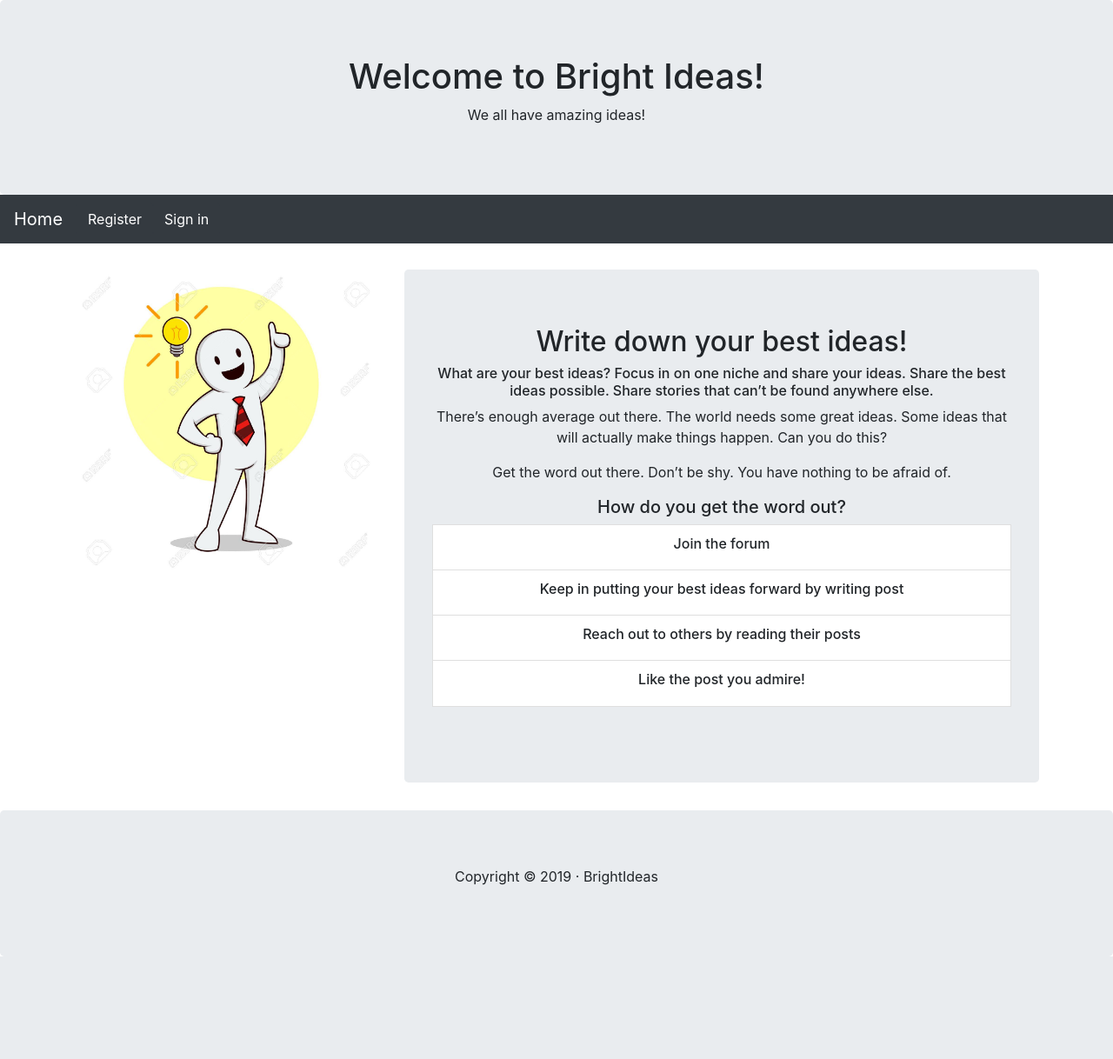
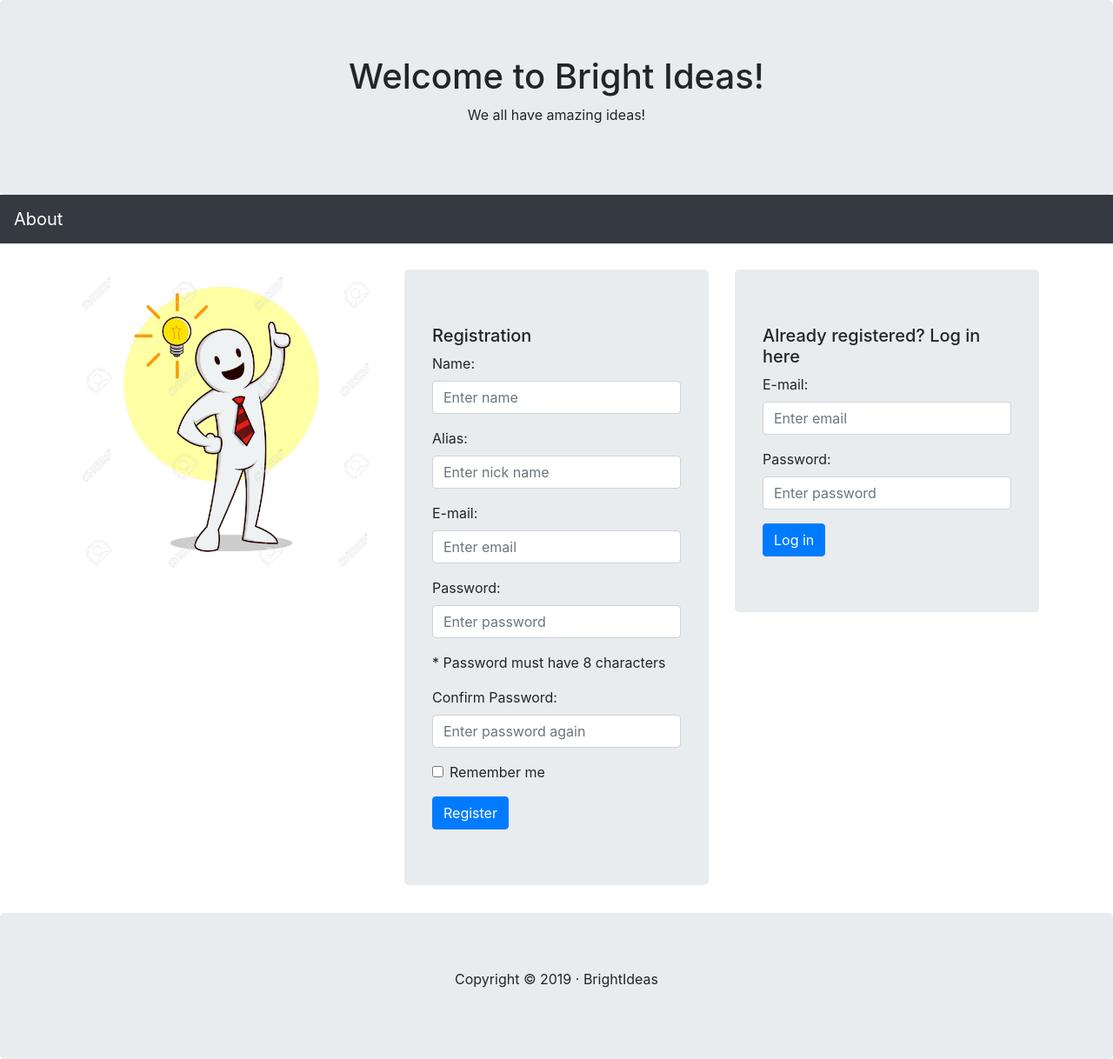
Before and after one commit to codingdojo-projects-algos-06-19/solo_project_arshiya, a Flask app: page /main in a window 1280 px wide. Shown: the whole page at 87% size. Before the commit the page ends 1100 px from the top, so only its background shows below. Run offline with Flask 2, Linux system fonts and the light colour scheme; some libraries are stand-ins or nearby versions.

Commit message:
modified templates and created server fileadded forms for crud operations

```diff
--- a/server.py
+++ b/server.py
@@ -9,29 +9,32 @@ import re
 EMAIL_REGEX = re.compile(r'^[a-zA-Z0-9.+_-]+@[a-zA-Z0-9._-]+\.[a-zA-Z]+$')
 PASS_REGEX = re.compile(r"^(?=.*[\d])(?=.*[A-Z])(?=.*[a-z])(?=.*[@#$])[\w\d@#$]{6,12}$")
 
+@app.route("/")
+def show_main():
+    return render_template("main.html")
 @app.route("/main")
 def show_main_forms():
-    return render_template("main.html")
+    return render_template("forms.html")
 
 @app.route('/process', methods=['POST'])
 def process():
     is_valid = True
-    if len(request.form['name']) < 1:
+    if len(request.form['name']) < 1 or len(request.form['alias']) < 1 or len(request.form['pwd']) < 1 or len(request.form['cpwd']) < 1 or len(request.form['email']) < 1:
         is_valid = False
-        flash("Please enter your name")
-    if len(request.form['alias']) < 1:
-    	is_valid = False
-    	flash("Please enter a nick name")
+        flash("Please make sure to enter all the fields!")
+        return redirect('/main')
     if request.form['pwd'] != request.form['cpwd']:
         is_valid = False
         flash("Passwords do not match!")
-
+        return redirect('/main')
     if not EMAIL_REGEX.match(request.form['email']):
         is_valid = False
         flash("Invalid email address!")
+        return redirect('/main')
     if not PASS_REGEX.match(request.form['pwd']):
         is_valid = False
         flash("Invalid password type! it should be of length range 6-12 and contain one uppercase, one lowercase, one digit and one special character")
+        return redirect('/main')
     if is_valid:
         hash_pass = bcrypt.generate_password_hash(request.form['pwd'])
         query = "INSERT INTO user_info(name, alias, email, password, created_at, updated_at) VALUES (%(fn)s, %(ln)s, %(eml)s, %(pass)s, NOW(), NOW());"
@@ -46,46 +49,116 @@ def process():
         flash("You are successfully added!")
     return redirect('/main')
 
-@app.route('/process_login', methods=['POST'])
+@app.route('/process-login', methods=['POST'])
 def login():
     is_valid = True
-    if len(request.form['email']) < 1:
+    if len(request.form['email']) < 1 or len(request.form['pwd']) < 1:
         is_valid = False
-        flash("Please enter your e-mail")
-    if len(request.form['pass']) < 1:
-    	is_valid = False
-    	flash("Please enter your password")
+        flash("Please enter your e-mail and password")
+        return redirect('/main')
     if not EMAIL_REGEX.match(request.form['email']):
         is_valid = False
         flash("Invalid email address!")
-    if not PASS_REGEX.match(request.form['pass']):
+        return redirect('/main')
+    if not PASS_REGEX.match(request.form['pwd']):
         is_valid = False
         flash("Invalid password type!")
+        return redirect('/main')
     if is_valid:
         query = "SELECT * from user_info where email=%(eml)s;"
         data = {'eml': request.form['email'] }
         mysql = connectToMySQL('solo_project')
         result = mysql.query_db(query, data)
         if result:
-            if bcrypt.check_password_hash(result[0]['password'], request.form['pass']):
+            if bcrypt.check_password_hash(result[0]['password'], request.form['pwd']):
                 session['userid'] = result[0]['id']
                 session['alias'] = result[0]['alias']
                 return redirect('/ideas')
     flash("You could not be logged in")
     return redirect("/main")
+@app.route('/process-idea', methods=['POST'])
+def save_ideas():
+    is_valid = True
+    if len(request.form['post']) < 1:
+        is_valid = False
+        flash("Please enter your post")
+        return redirect('/ideas')
+    if is_valid:
+        query = "INSERT INTO posts(user_id, post, created_at, updated_at) VALUES (%(uid)s, %(pos)s, NOW(), NOW());"
+        data = {
+            'uid': session['userid'],
+            'pos': request.form['post']
+        }
+        mysql = connectToMySQL('solo_project')
+        new_user = mysql.query_db(query, data)
+        flash("Your post is successfully added!")
+        return redirect('/ideas')
+    return redirect("/ideas")
 
 @app.route('/ideas')
 def success_login():
-    # query = "SELECT * FROM posts;"
-    # data2 = { 'id': session['userid']}
-    # mysql1 = connectToMySQL('solo_project')
-    # result1 = mysql1.query_db(query, data2)
+    query = "SELECT posts.user_id, posts.id, user_info.alias, posts.post FROM posts join user_info on user_info.id = posts.user_id;"
+    mysql1 = connectToMySQL('solo_project')
+    result = mysql1.query_db(query)
 
-    # query1 = "SELECT users.first_name, grants.granted_wish, grants.wish_date, grants.created_at, grants.likes, grants.id FROM users join app_wish.grants on users.id = grants.user_id;"
-    # mysql = connectToMySQL('app_wish')
-    # result2 = mysql.query_db(query1)
+    l_count = {}
+    for k in result:
+        print(k['id'])
+        query1 = "SELECT count(*) as likes FROM likes_info where posts_id=%(id)s;"
+        data = {'id': k['id'] }
+        mysql1 = connectToMySQL('solo_project')
+        result1 = mysql1.query_db(query1,data)
+        # print("###################################3")
+        # print(result1)
+        l_count[k['id']] = result1[0]['likes']
+    # print("***************************")
+    # print(result1)
+    # print(l_count)
 
-    return render_template('index.html')
+    return render_template('index.html', ideas=result, likes=l_count)
+
+@app.route('/likes/<post_id>/add_like',methods=['POST'])
+def add_like(post_id):
+    query = "INSERT INTO likes_info(posts_id, users_id, created_at, updated_at) VALUES (%(pid)s, %(uid)s, NOW(), NOW());"
+    data = {
+        'uid': session['userid'],
+        'pid': post_id
+    }
+    mysql = connectToMySQL('solo_project')
+    new_user_id = mysql.query_db(query, data)
+    print(new_user_id)
+    flash("You liked a post just now!")
+    return redirect('/ideas')
+
+@app.route('/posts/<post_id>/delete',methods=['POST'])
+def delete_data(post_id):
+    mysql = connectToMySQL('solo_project')
+    query = 'DELETE FROM posts WHERE id=%(id)s;'
+    data = { "id": post_id }
+    del_post = mysql.query_db(query, data)
+    flash("You deleted a post just now!")
+    return redirect("/ideas")
+
+@app.route('/users/<user_id>')
+def user_info(user_id):
+    mysql = connectToMySQL('solo_project')
+    query = 'SELECT count(posts.user_id) as t_posts, user_info.name, user_info.alias, user_info.email  FROM user_info join posts on posts.user_id = user_info.id where user_id = %(id)s;'
+    data = { "id": user_id }
+    user_info = mysql.query_db(query, data)
+    mysql = connectToMySQL('solo_project')
+    query = 'SELECT count(likes_info.users_id) as t_likes from user_info join likes_info on likes_info.users_id = user_info.id where users_id=%(id)s;'
+    data1 = { "id": user_id }
+    user_likes = mysql.query_db(query, data1)
+    print("*******************(((((((((((((((")
+    print(user_info)
+    print(user_likes)
+
+    return render_template("user_info.html", info = user_info[0], t_likes=user_likes[0])
+
+@app.route('/log_out')
+def success_logout():
+    session.clear()
+    return redirect('/main')
 
 if __name__ == "__main__":
     app.run(debug=True)
--- /dev/null
+++ b/templates/forms.html
@@ -0,0 +1,109 @@
+<!DOCTYPE html>
+<html lang="en">
+<head>
+  <title>Sign-in</title>
+  <meta charset="utf-8">
+  <meta name="viewport" content="width=device-width, initial-scale=1">
+  <link rel="stylesheet" href="https://maxcdn.bootstrapcdn.com/bootstrap/4.3.1/css/bootstrap.min.css">
+  <script src="https://ajax.googleapis.com/ajax/libs/jquery/3.4.0/jquery.min.js"></script>
+  <script src="https://cdnjs.cloudflare.com/ajax/libs/popper.js/1.14.7/umd/popper.min.js"></script>
+  <script src="https://maxcdn.bootstrapcdn.com/bootstrap/4.3.1/js/bootstrap.min.js"></script>
+  <!-- <script src="/static/js/main.js"></script> -->
+  <style>
+  .fakeimg {
+    height: 100px;
+    background: #aaa;
+  }
+  </style>
+</head>
+<body>
+    <div class="jumbotron text-center" style="margin-bottom:0">
+
+        <h1>Welcome to Bright Ideas!</h1>
+        <p>We all have amazing ideas!</p>
+
+    </div>
+
+    <nav class="navbar navbar-expand-sm bg-dark navbar-dark">
+            <a class="navbar-brand" href="/">About</a>
+            <button class="navbar-toggler" type="button" data-toggle="collapse" data-target="#collapsibleNavbar">
+              <span class="navbar-toggler-icon"></span>
+            </button>
+    </nav>
+
+    <div class="container" style="margin-top:30px">
+        <div class = "row">
+            <div class = "col-sm-4">
+                <img class="img-fluid" src="/static/img/b2.jpg" alt="Chania">
+
+            </div>
+
+            <div class = "col-sm-4">
+                <div class="jumbotron" >
+                    <h5>Registration</h5>
+                    <form action="/process" method='POST' id="myForm" >
+                        <div class="form-group">
+                            <label for="name">Name:</label>
+                            <input type="text" class="form-control" name="name" id="name" placeholder="Enter name">
+                        </div>
+                        <div class="form-group">
+                            <label for="al-name">Alias:</label>
+                            <input type="text" class="form-control" name="alias" id="al-name" placeholder="Enter nick name">
+                        </div>
+                        <div class="form-group">
+                            <label for="name">E-mail:</label>
+                            <input type="email" class="form-control" name="email" id="email" placeholder="Enter email">
+                        </div>
+                        <div class="form-group">
+                            <label for="name">Password:</label>
+                            <input type="password" class="form-control" name="pwd" id="pwd" placeholder="Enter password">
+                        </div>
+                        <p>* Password must have 8 characters</p>
+                        <div class="form-group">
+                            <label for="name">Confirm Password:</label>
+                            <input type="password" class="form-control" name="cpwd" id="cpwd" placeholder="Enter password again">
+                        </div>
+                        <div class="form-group form-check">
+                            <label class="form-check-label">
+                            <input class="form-check-input" type="checkbox" name="remember"> Remember me
+                            </label>
+                        </div>
+                        <button type="submit" class="btn btn-primary" id="buttn1">Register</button>
+
+                    </form>
+
+                </div>
+            </div>
+            <div class="col-sm-4">
+                <div class="jumbotron" >
+                    <h5>Already registered? Log in here</h5>
+                    <form action="/process-login" method='POST'>
+                        <div class="form-group">
+                            <label for="name1">E-mail:</label>
+                            <input type="email" class="form-control" name="email" id="email1" placeholder="Enter email">
+                        </div>
+                        <div class="form-group">
+                            <label for="pwd1">Password:</label>
+                            <input type="password" class="form-control" name="pwd" id="pwd1" placeholder="Enter password">
+                        </div>
+                        <button type="submit" class="btn btn-primary">Log in</button>
+                    </form>
+
+                </div>
+                {% with messages = get_flashed_messages() %}
+                    {% if messages %}
+                        {% for message in messages %}
+                            <p>{{message}}</p>
+                        {% endfor %}
+                    {% endif %}
+                {% endwith %}
+            </div>
+        </div>
+
+    </div>
+    <div class="jumbotron text-center" style="margin-bottom:0">
+        <p>Copyright © 2019 · BrightIdeas</p>
+    </div>
+
+</body>
+</html>
--- a/templates/main.html
+++ b/templates/main.html
@@ -1,13 +1,14 @@
 <!DOCTYPE html>
 <html lang="en">
 <head>
-  <title>Bootstrap 4 Website Example</title>
+  <title>Bright Ideas</title>
   <meta charset="utf-8">
   <meta name="viewport" content="width=device-width, initial-scale=1">
   <link rel="stylesheet" href="https://maxcdn.bootstrapcdn.com/bootstrap/4.3.1/css/bootstrap.min.css">
   <script src="https://ajax.googleapis.com/ajax/libs/jquery/3.4.0/jquery.min.js"></script>
   <script src="https://cdnjs.cloudflare.com/ajax/libs/popper.js/1.14.7/umd/popper.min.js"></script>
   <script src="https://maxcdn.bootstrapcdn.com/bootstrap/4.3.1/js/bootstrap.min.js"></script>
+  <!-- <script src="/static/js/main.js"></script> -->
   <style>
   .fakeimg {
     height: 100px;
@@ -18,105 +19,27 @@
 <body>
 
 <div class="jumbotron text-center" style="margin-bottom:0">
+
   <h1>Welcome to Bright Ideas!</h1>
   <p>We all have amazing ideas!</p>
+
 </div>
 
 <nav class="navbar navbar-expand-sm bg-dark navbar-dark">
-  <a class="navbar-brand" href="#">Home</a>
+    <a class="navbar-brand" href="#">About</a>
     <button class="navbar-toggler" type="button" data-toggle="collapse" data-target="#collapsibleNavbar">
         <span class="navbar-toggler-icon"></span>
     </button>
     <div class="collapse navbar-collapse" id="collapsibleNavbar">
         <ul class="navbar-nav">
         <li class="nav-item">
-        <!-- Button to Open the Modal -->
-        <button type="button" class="btn btn-dark" data-toggle="modal" data-target="#myModal">Register</button>
+            <!-- Button to Open the registration and login page-->
+            <a class="navbar-brand" href="/main">Sign-in</a>
         </li>
-      <li class="nav-item">
-        <button type="button" class="btn btn-dark" data-toggle="modal" data-target="#myModal2">Sign in</button>
-      </li>
-    </ul>
     </div>
 </nav>
 
 <div class="container" style="margin-top:30px">
-    <!-- The register Modal -->
-    <div class="modal" id="myModal">
-        <div class="modal-dialog">
-            <div class="modal-content">
-
-                <!-- Modal Header -->
-                <div class="modal-header">
-                <h4 class="modal-title">Register</h4>
-                <button type="button" class="close" data-dismiss="modal">&times;</button>
-                </div>
-
-                <!-- Modal body -->
-                <div class="modal-body">
-                    <form action="/process" method='POST'>
-                        <div class="form-group">
-                            <label for="name">Name:</label>
-                            <input type="text" class="form-control" name="name" id="name" placeholder="Enter name">
-                        </div>
-                        <div class="form-group">
-                            <label for="al-name">Alias:</label>
-                            <input type="text" class="form-control" name="alias" id="al-name" placeholder="Enter nick name">
-                        </div>
-                        <div class="form-group">
-                            <label for="name">E-mail:</label>
-                            <input type="email" class="form-control" name="email" id="email" placeholder="Enter email">
-                        </div>
-                        <div class="form-group">
-                            <label for="name">Password:</label>
-                            <input type="password" class="form-control" name="pwd" id="pwd" placeholder="Enter password">
-                        </div>
-                        <p>* Password should be atleast 8 characters</p>
-                        <div class="form-group">
-                            <label for="name">Confirm Password:</label>
-                            <input type="password" class="form-control" name="cpwd" id="cpwd" placeholder="Enter password again">
-                        </div>
-                        <div class="form-group form-check">
-                            <label class="form-check-label">
-                            <input class="form-check-input" type="checkbox" name="remember"> Remember me
-                            </label>
-                        </div>
-                        <button type="submit" class="btn btn-primary">Register</button>
-                    </form>
-                </div>
-
-            </div>
-        </div>
-    </div>
-
-    <!-- The login Modal -->
-    <div class="modal" id="myModal2">
-        <div class="modal-dialog">
-            <div class="modal-content">
-
-                <!-- Modal Header -->
-                <div class="modal-header">
-                    <h4 class="modal-title">Already registered? Sign-in below</h4>
-                    <button type="button" class="close" data-dismiss="modal">&times;</button>
-                </div>
-                <!-- Modal body -->
-                <div class="modal-body">
-                    <form action="/process-login" method='POST'>
-                        <div class="form-group">
-                            <label for="name1">E-mail:</label>
-                            <input type="email" class="form-control" name="email1" id="email1" placeholder="Enter email">
-                        </div>
-                        <div class="form-group">
-                            <label for="pwd1">Password:</label>
-                            <input type="password" class="form-control" name="pwd1" id="pwd1" placeholder="Enter password">
-                        </div>
-                        <button type="submit" class="btn btn-primary">Log in</button>
-                    </form>
-                </div>
-            </div>
-        </div>
-    </div>
-
 
     <div class = "row">
         <div class = "col-sm-4">
```
Also changed, not shown: static/js/main.js (+50 -0 lines), templates/index.html (+101 -0 lines), templates/user_info.html (+71 -0 lines). Lines whose indentation alone changed are shown as unchanged.
